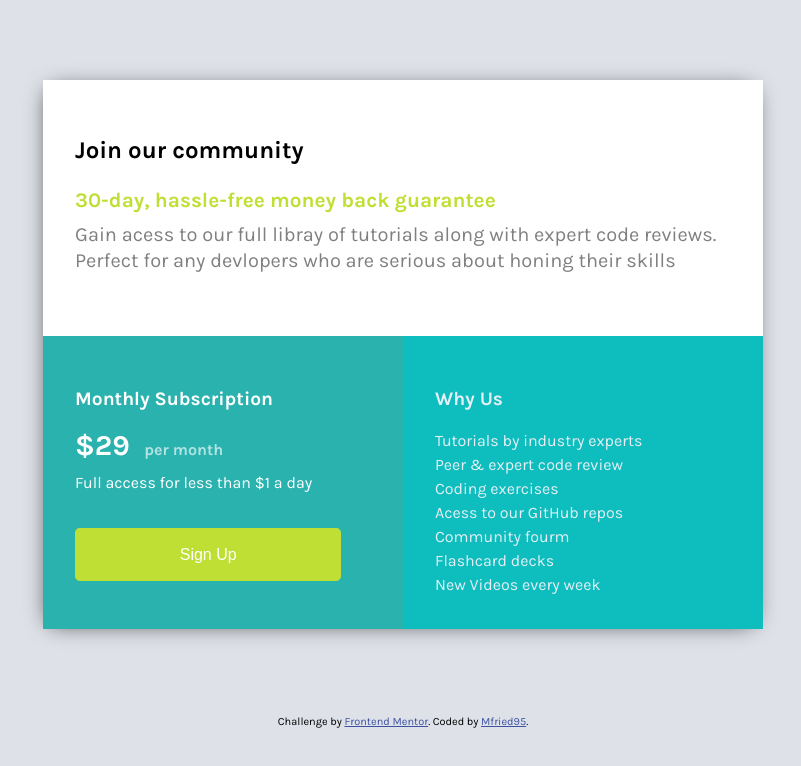
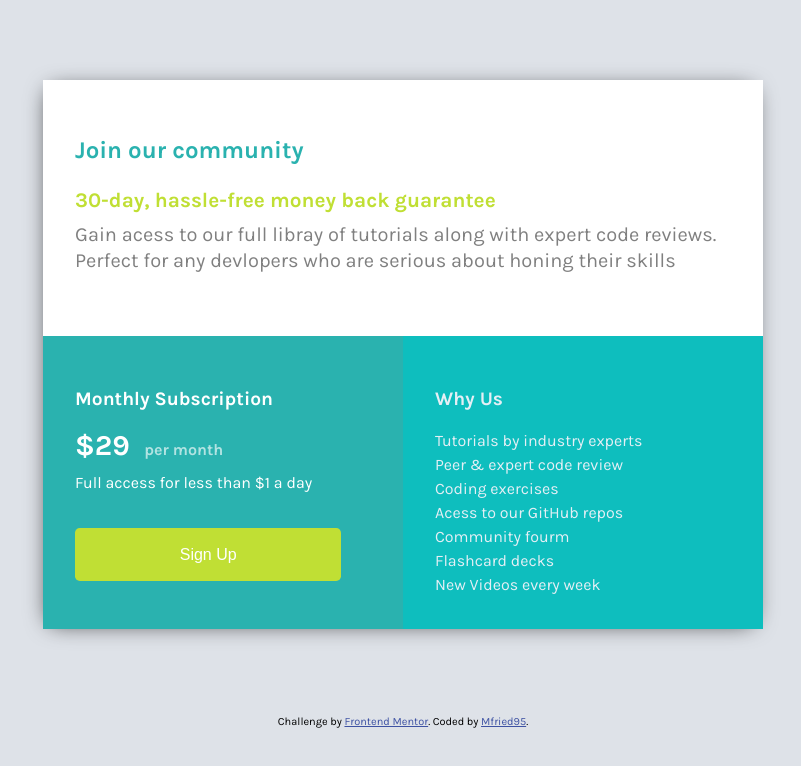
Before and after one commit to Mfried95/Single-price-grid, a plain HTML site: page index.html in a window 1280 px wide. Shown: the whole page, without its empty margins (237-1038 px from the left). Drawn offline with Linux system fonts and the light colour scheme.

Commit message:
Update style.css

```diff
--- a/style.css
+++ b/style.css
@@ -35,6 +35,10 @@ h2{
 p{
     line-height: 1.6rem;
     margin-top: .5em;
+}
+
+.top h2{
+    color: hsl(179, 62%, 43%);
 }
 
 strong{
```
